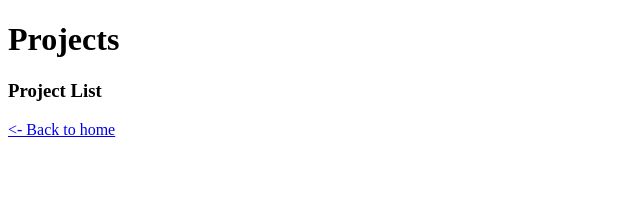
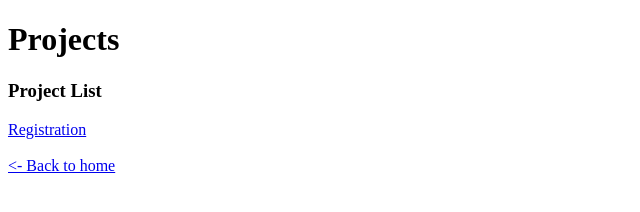
Before and after one commit to Anusha-Antony/wd201, a website: page http-server/project.html in a window 1280 px wide. Shown: the whole page, without its empty margins (0-640 px from the left). Drawn offline with Linux system fonts and the light colour scheme.

Commit message:
Update project.html

```diff
--- a/http-server/project.html
+++ b/http-server/project.html
@@ -8,6 +8,8 @@
 <body>
    <h1>Projects</h1>
    <h3>Project List</h3>
+   <a href="./registration">Registration</a>
+   <br><br>
    <a href="/">&lt;- Back to home</a>
 </body>
 </html>
```
